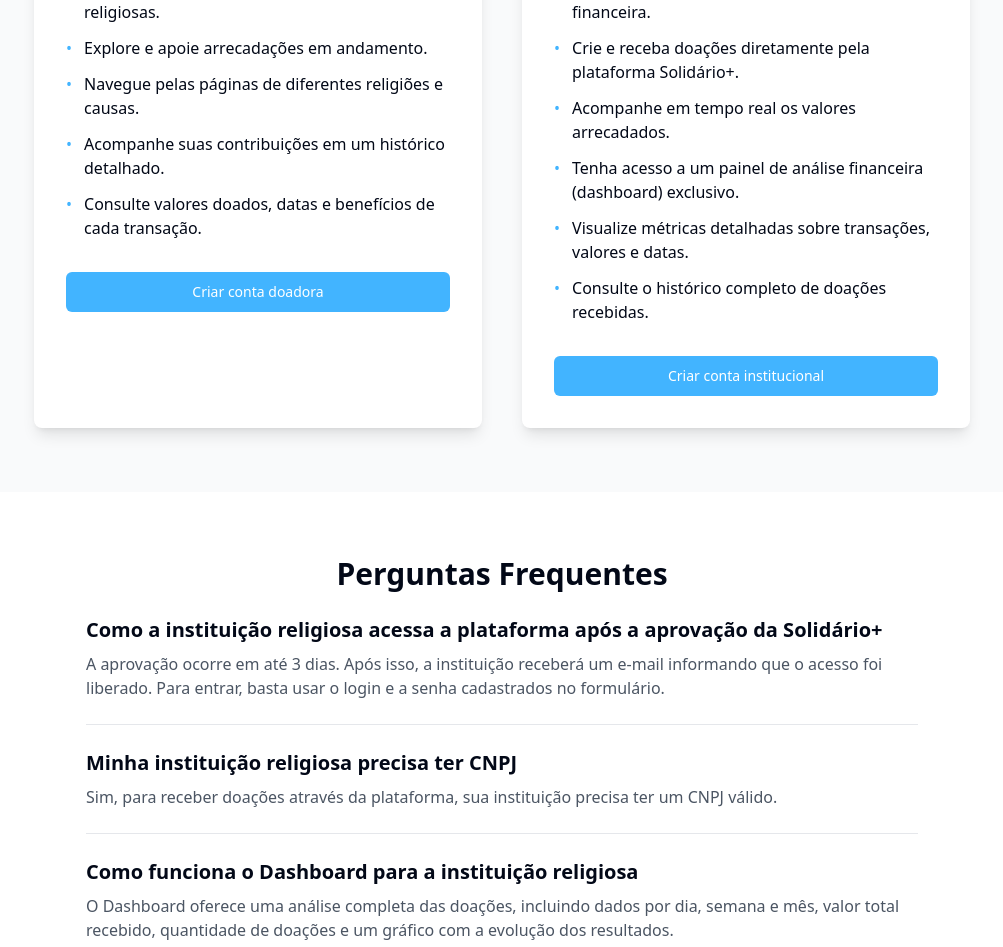
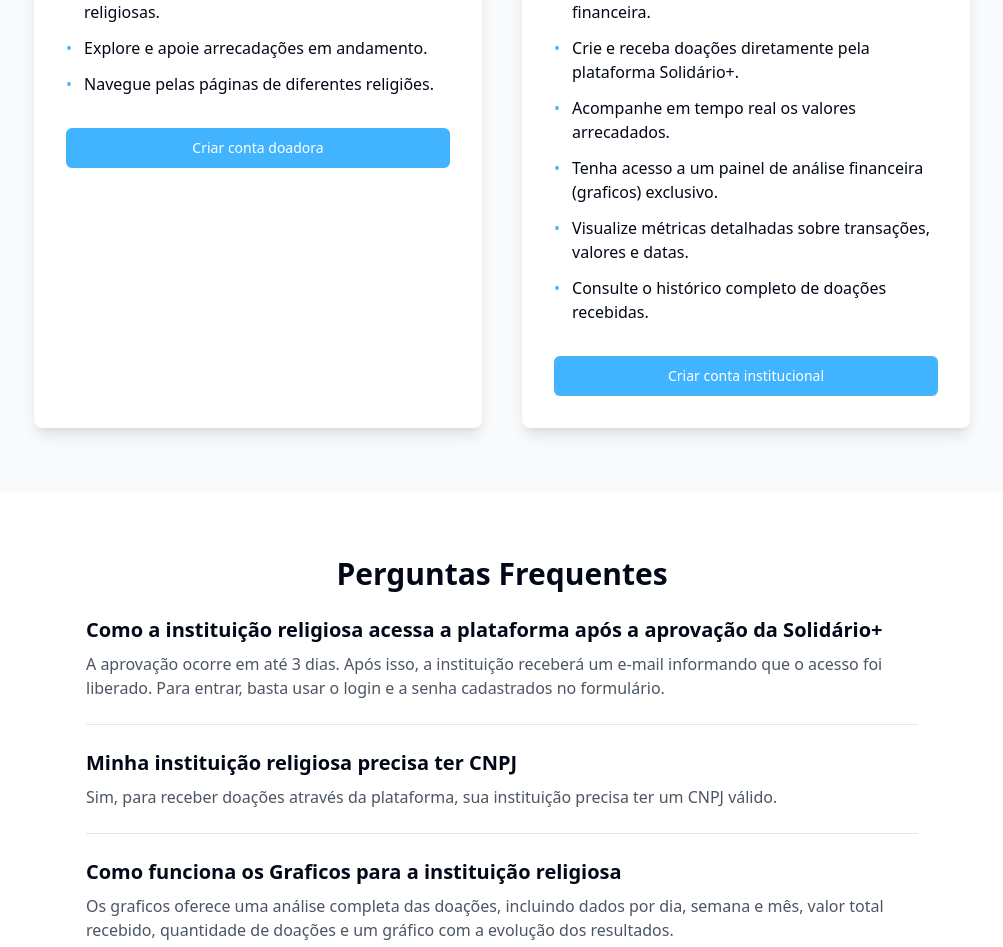
Before and after one commit to Saulog3/igreja-amor-doar, a React (Vite) app: page / in a window 1280 px wide. Shown: the part 4285-5232 px from the top of the page, without its empty margins (138-1141 px from the left). Built offline with nearby package versions, Linux system fonts and the light colour scheme; the HTML template or start-up script is replaced by a standard one.

Commit message:
upadate the text

```diff
--- a/src/pages/Index.tsx
+++ b/src/pages/Index.tsx
@@ -403,9 +403,8 @@ const Index = () => {
                 features={[
                   "Faça doações diretamente para instituições de religiosas.",
                   "Explore e apoie arrecadações em andamento.",
-                  "Navegue pelas páginas de diferentes religiões e causas.",
-                  "Acompanhe suas contribuições em um histórico detalhado.",
-                  "Consulte valores doados, datas e benefícios de cada transação.",
+                  "Navegue pelas páginas de diferentes religiões.",
+
                 ]}
                 buttonText="Criar conta doadora"
                 linkTo="/auth?tab=register"
@@ -418,7 +417,7 @@ const Index = () => {
                   "Controle suas doações com um painel de análise financeira.",
                   "Crie e receba doações diretamente pela plataforma Solidário+.",
                   "Acompanhe em tempo real os valores arrecadados.",
-                  "Tenha acesso a um painel de análise financeira (dashboard) exclusivo.",
+                  "Tenha acesso a um painel de análise financeira (graficos) exclusivo.",
                   "Visualize métricas detalhadas sobre transações, valores e datas.",
                   "Consulte o histórico completo de doações recebidas."
                 ]}
@@ -451,9 +450,9 @@ const Index = () => {
               </div>
 
               <div className="border-b border-gray-200 pb-6">
-                <h3 className="text-xl font-bold mb-2">Como funciona o Dashboard para a instituição religiosa</h3>
+                <h3 className="text-xl font-bold mb-2">Como funciona os Graficos para a instituição religiosa</h3>
                 <p className="text-gray-600">
-                  O Dashboard oferece uma análise completa das doações, incluindo dados por dia, semana e mês,
+                  Os graficos oferece uma análise completa das doações, incluindo dados por dia, semana e mês,
                   valor total recebido, quantidade de doações e um gráfico com a evolução dos resultados.
                 </p>
               </div>
```
Also changed, not shown: src/pages/Auth.tsx (line endings or trailing spaces).
